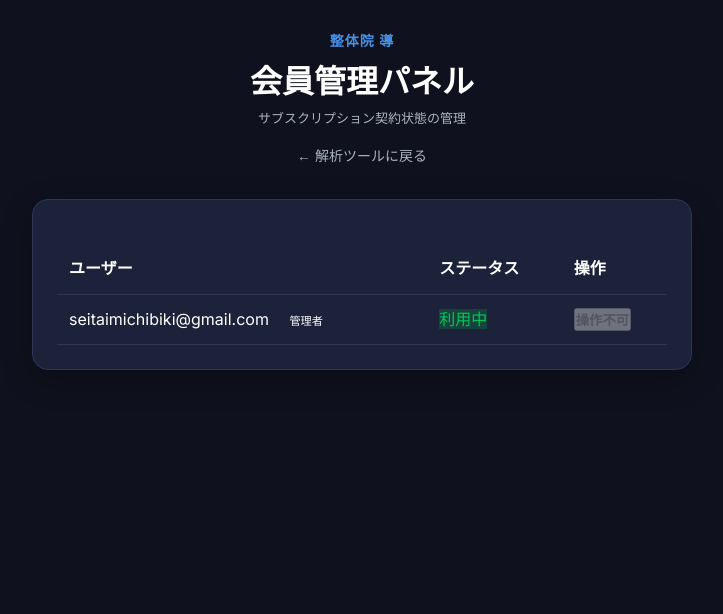
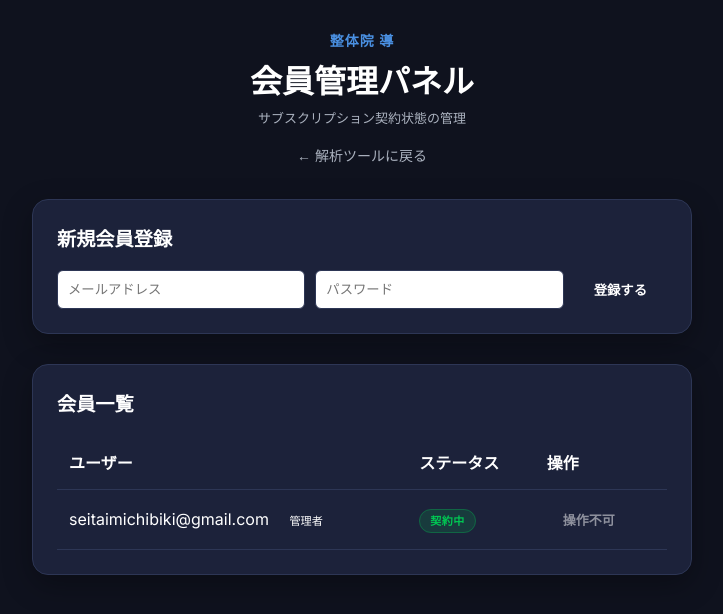
Before and after one commit to seitaimichibiki-cpu/posture-analyzer, a Flask app: page /admin in a window 1280 px wide. Shown: the top 614 px of the page, without its empty margins (278-1001 px from the left). Run offline with Flask 3, Linux system fonts and the light colour scheme; a user stored in the database is signed in; data comes from the database, SQL or seed files in the repository.

Commit message:
Add subscriber registration to admin panel and improve UI updates

```diff
--- a/app.py
+++ b/app.py
@@ -111,13 +111,41 @@ def admin():
 
 @app.route('/admin/toggle/<int:user_id>', methods=['POST'])
 @login_required
-def toggle_user(user_id):
+def admin_toggle_user(user_id):
     if not current_user.is_admin:
         return jsonify({'success': False}), 403
     user = User.query.get_or_404(user_id)
     user.is_active_member = not user.is_active_member
     db.session.commit()
     return jsonify({'success': True, 'new_status': user.is_active_member})
+
+@app.route('/admin/register', methods=['POST'])
+@login_required
+def admin_register_user():
+    if not current_user.is_admin:
+        return jsonify({'success': False, 'error': '権限がありません。'}), 403
+
+    data = request.json
+    email = data.get('email', '').strip()
+    password = data.get('password', '').strip()
+
+    if not email or not password:
+        return jsonify({'success': False, 'error': 'メールアドレスとパスワードを入力してください。'}), 400
+
+    if User.query.filter_by(email=email).first():
+        return jsonify({'success': False, 'error': 'このメールアドレスは既に登録されています。'}), 400
+
+    new_user = User(
+        email=email,
+        password=generate_password_hash(password),
+        is_active_member=True,
+        is_admin=False
+    )
+
+    db.session.add(new_user)
+    db.session.commit()
+
+    return jsonify({'success': True})
 
 @app.route('/analyze', methods=['POST'])
 def analyze():
--- a/templates/admin.html
+++ b/templates/admin.html
@@ -20,22 +20,38 @@
             border-bottom: 1px solid var(--border);
         }
         .status-badge {
-            padding: 4px 8px;
-            border-radius: 4px;
-            font-size: 12px;
+            padding: 4px 10px;
+            border-radius: 20px;
+            font-size: 11px;
             font-weight: 700;
+            text-transform: uppercase;
+            letter-spacing: 0.5px;
         }
-        .status-active { background: rgba(0, 200, 83, 0.2); color: var(--success); }
-        .status-inactive { background: rgba(255, 71, 87, 0.2); color: #ff4757; }
+        .status-active {
+            background: rgba(0, 200, 83, 0.15);
+            color: #00c853;
+            border: 1px solid rgba(0, 200, 83, 0.3);
+        }
+        .status-inactive {
+            background: rgba(255, 71, 87, 0.15);
+            color: #ff4757;
+            border: 1px solid rgba(255, 71, 87, 0.3);
+        }
 
         .toggle-btn {
-            background: var(--accent);
+            background: var(--primary);
             border: none;
             color: white;
-            padding: 6px 12px;
+            padding: 8px 16px;
             border-radius: 6px;
             cursor: pointer;
             font-size: 13px;
+            font-weight: 600;
+            transition: all 0.2s;
+        }
+        .toggle-btn:hover {
+            opacity: 0.9;
+            transform: translateY(-1px);
         }
         .toggle-btn.btn-off {
             background: #4a5578;
@@ -53,7 +69,18 @@
             </div>
         </header>
 
+        <main class="card" style="margin-bottom: 30px;">
+            <h2 style="margin-bottom: 15px; font-size: 1.2em;">新規会員登録</h2>
+            <div id="register-message" style="margin-bottom: 15px; display: none; padding: 10px; border-radius: 6px; font-size: 14px;"></div>
+            <div style="display: flex; gap: 10px; flex-wrap: wrap;">
+                <input type="email" id="reg-email" placeholder="メールアドレス" style="flex: 1; min-width: 200px; padding: 10px; border: 1px solid var(--border); border-radius: 6px;">
+                <input type="password" id="reg-password" placeholder="パスワード" style="flex: 1; min-width: 200px; padding: 10px; border: 1px solid var(--border); border-radius: 6px;">
+                <button onclick="registerUser()" class="btn" style="background: var(--primary); color: white; border: none; padding: 10px 20px; border-radius: 6px; cursor: pointer; font-weight: 600;">登録する</button>
+            </div>
+        </main>
+
         <main class="card">
+            <h2 style="margin-bottom: 15px; font-size: 1.2em;">会員一覧</h2>
             <table class="admin-table">
                 <thead>
                     <tr>
@@ -72,21 +99,17 @@
                             {% endif %}
                         </td>
                         <td>
-                            {% if user.is_active_member %}
-                            <span class="status status-active">利用中</span>
-                            {% else %}
-                            <span class="status status-inactive">停止中</span>
-                            {% endif %}
+                            <span id="status-{{ user.id }}" class="status-badge {% if user.is_active_member %}status-active{% else %}status-inactive{% endif %}">
+                                {% if user.is_active_member %}契約中{% else %}未契約{% endif %}
+                            </span>
                         </td>
                         <td>
                             {% if user.id == current_user.id %}
-                            <button class="btn btn-toggle" disabled title="自身の権限は変更できません">操作不可</button>
+                            <button class="toggle-btn" disabled style="opacity: 0.5; cursor: not-allowed;">操作不可</button>
                             {% else %}
-                            <form action="{{ url_for('admin_toggle_user', user_id=user.id) }}" method="POST" style="display:inline;">
-                                <button type="submit" class="btn btn-toggle">
-                                    {% if user.is_active_member %}停止する{% else %}許可する{% endif %}
-                                </button>
-                            </form>
+                            <button id="btn-{{ user.id }}" onclick="toggleUser({{ user.id }})" class="toggle-btn {% if not user.is_active_member %}btn-off{% endif %}">
+                                {% if user.is_active_member %}停止する{% else %}許可する{% endif %}
+                            </button>
                             {% endif %}
                         </td>
                     </tr>
@@ -97,11 +120,51 @@
     </div>
 
     <script>
+        function showMessage(text, isError = false) {
+            const msgEl = document.getElementById('register-message');
+            msgEl.textContent = text;
+            msgEl.style.display = 'block';
+            msgEl.style.backgroundColor = isError ? 'rgba(255, 71, 87, 0.1)' : 'rgba(0, 200, 83, 0.1)';
+            msgEl.style.color = isError ? '#ff4757' : '#00c853';
+            msgEl.style.border = `1px solid ${isError ? '#ff4757' : '#00c853'}`;
+        }
+
+        async function registerUser() {
+            const email = document.getElementById('reg-email').value;
+            const password = document.getElementById('reg-password').value;
+
+            if (!email || !password) {
+                showMessage('メールアドレスとパスワードを入力してください。', true);
+                return;
+            }
+
+            try {
+                const response = await fetch('/admin/register', {
+                    method: 'POST',
+                    headers: { 'Content-Type': 'application/json' },
+                    body: JSON.stringify({ email, password })
+                });
+                const data = await response.json();
+
+                if (data.success) {
+                    showMessage('ユーザーを登録しました。ページを更新して一覧を確認してください。');
+                    document.getElementById('reg-email').value = '';
+                    document.getElementById('reg-password').value = '';
+                    setTimeout(() => location.reload(), 1500);
+                } else {
+                    showMessage(data.error || '登録に失敗しました。', true);
+                }
+            } catch (err) {
+                showMessage('通信エラーが発生しました。', true);
+            }
+        }
+
         async function toggleUser(userId) {
             const btn = document.getElementById(`btn-${userId}`);
             const badge = document.getElementById(`status-${userId}`);
 
             btn.disabled = true;
+            btn.style.opacity = '0.5';
 
             try {
                 const response = await fetch(`/admin/toggle/${userId}`, { method: 'POST' });
@@ -118,6 +181,7 @@
                 alert('エラーが発生しました。');
             } finally {
                 btn.disabled = false;
+                btn.style.opacity = '1';
             }
         }
     </script>
```
